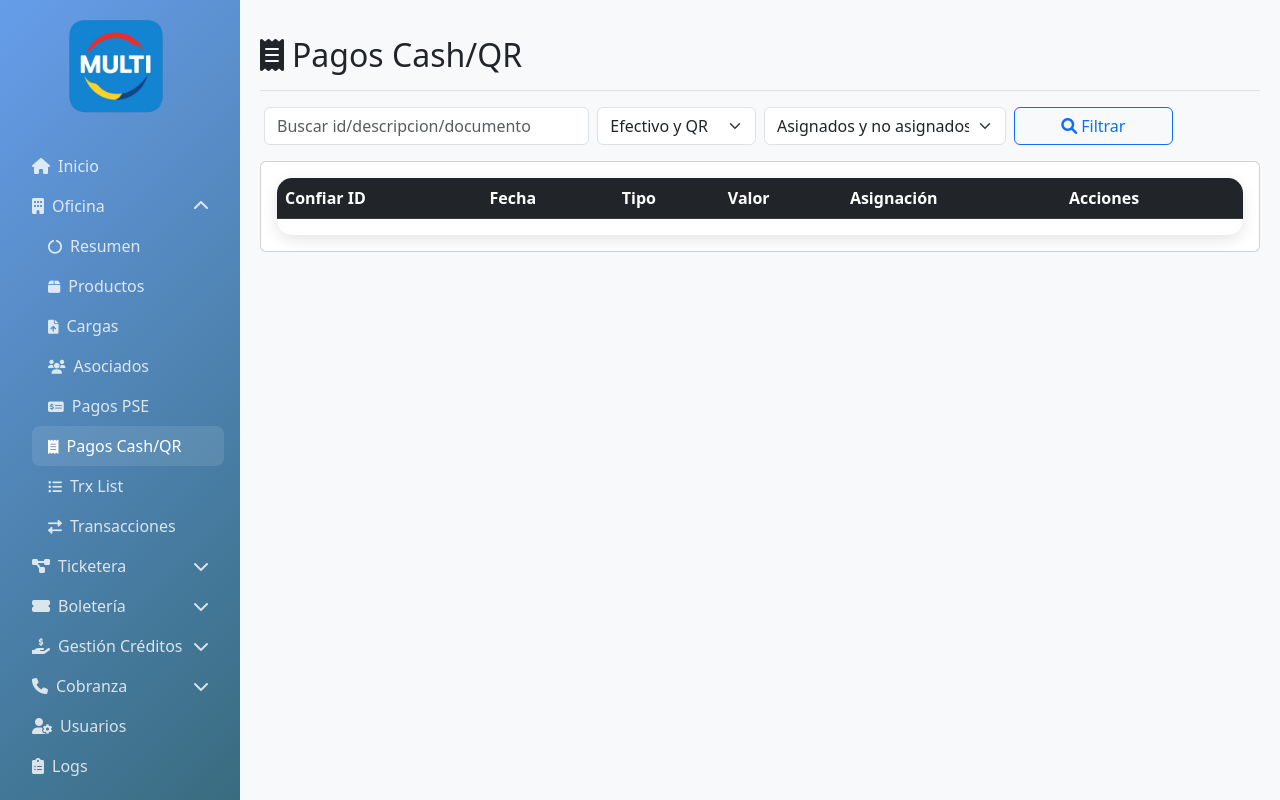
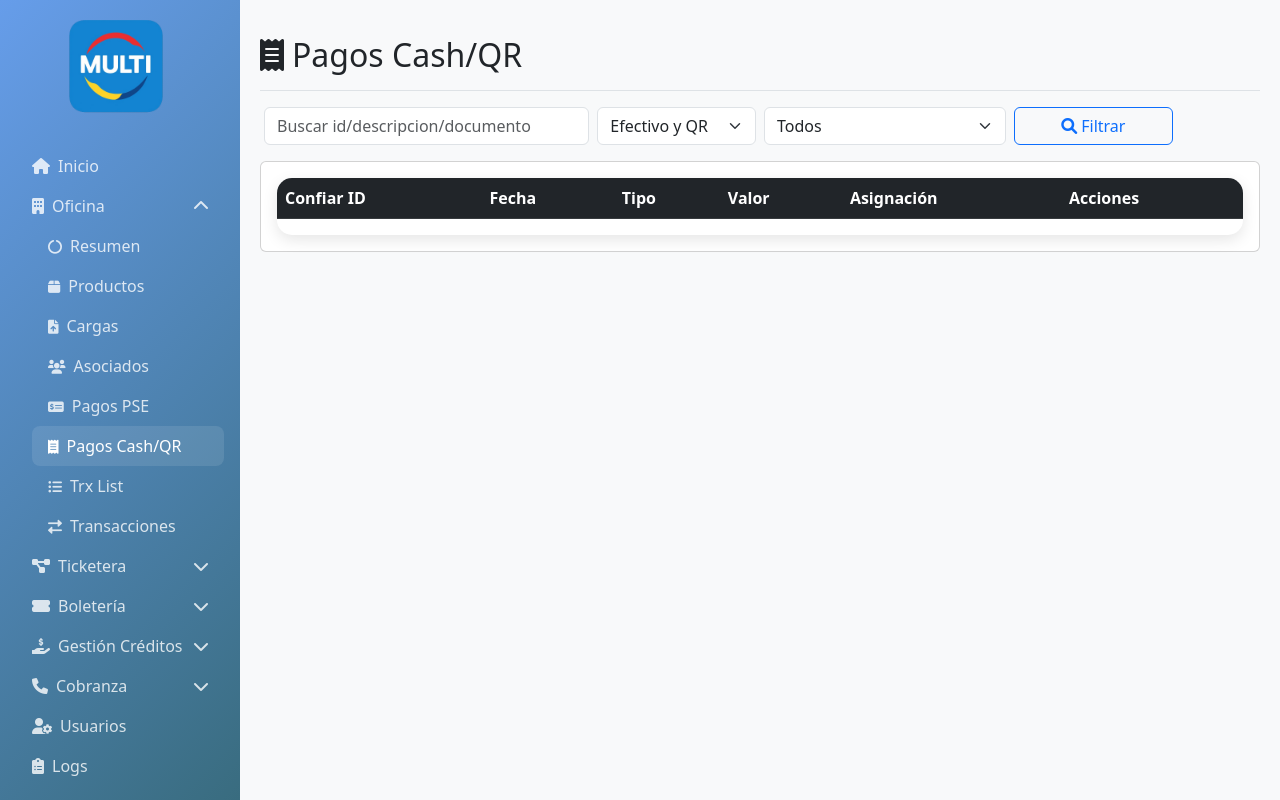
Before and after one commit to sandresog98/multi_app, a PHP site: page /ui/modules/oficina/pages/pagos_cash_qr.php in a window 1280 px wide. Run offline with PHP 8.4, Linux system fonts and the light colour scheme; the visitor is signed in with stand-in values (Sample User, id 1); data that the repository does not hold is empty.

Commit message:
UI Oficina,Cash/Qr mejora en presentacion

```diff
--- a/ui/modules/oficina/models/PagoCashQr.php
+++ b/ui/modules/oficina/models/PagoCashQr.php
@@ -26,7 +26,10 @@ class PagoCashQr {
         if ($asignacion === 'asignados') {
             $where[] = "a.cedula IS NOT NULL";
         } elseif ($asignacion === 'no_asignados') {
-            $where[] = "a.cedula IS NULL";
+            // No asignados: excluir 'no_valido'
+            $where[] = "(a.cedula IS NULL AND (a.estado IS NULL OR a.estado <> 'no_valido'))";
+        } elseif ($asignacion === 'no_validas') {
+            $where[] = "a.estado = 'no_valido'";
         }
         $whereClause = 'WHERE ' . implode(' AND ', $where);
 
--- a/ui/modules/oficina/pages/pagos_cash_qr.php
+++ b/ui/modules/oficina/pages/pagos_cash_qr.php
@@ -102,9 +102,10 @@ include '../../../views/layouts/header.php';
         </div>
         <div class="col-md-3">
           <select name="asignacion" class="form-select">
-            <option value="">Asignados y no asignados</option>
-            <option value="asignados" <?php echo $asignacion==='asignados'?'selected':''; ?>>Solo asignados</option>
-            <option value="no_asignados" <?php echo $asignacion==='no_asignados'?'selected':''; ?>>Solo no asignados</option>
+            <option value="">Todos</option>
+            <option value="asignados" <?php echo $asignacion==='asignados'?'selected':''; ?>>Asignados</option>
+            <option value="no_asignados" <?php echo $asignacion==='no_asignados'?'selected':''; ?>>No asignados</option>
+            <option value="no_validas" <?php echo $asignacion==='no_validas'?'selected':''; ?>>No válidas</option>
           </select>
         </div>
         <div class="col-md-2"><button class="btn btn-outline-primary w-100"><i class="fas fa-search me-1"></i>Filtrar</button></div>
```
